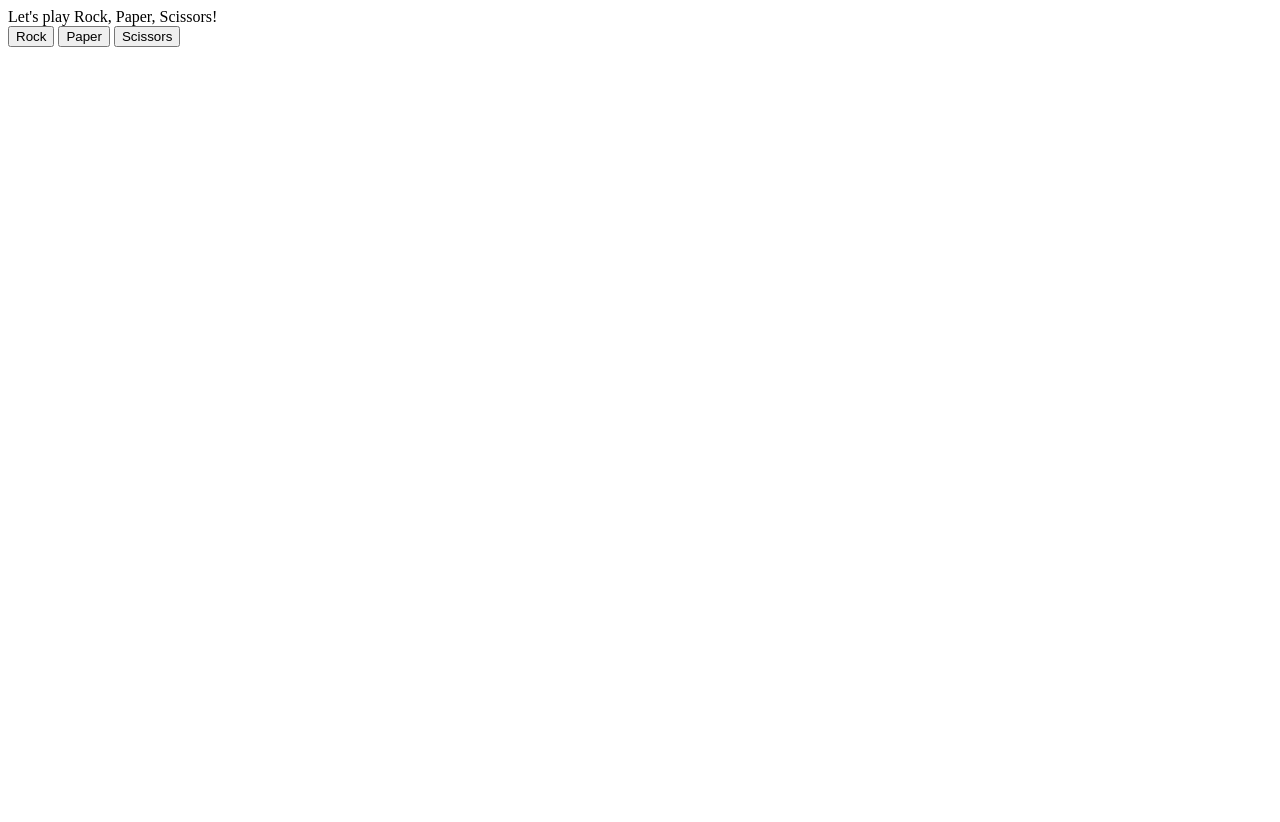
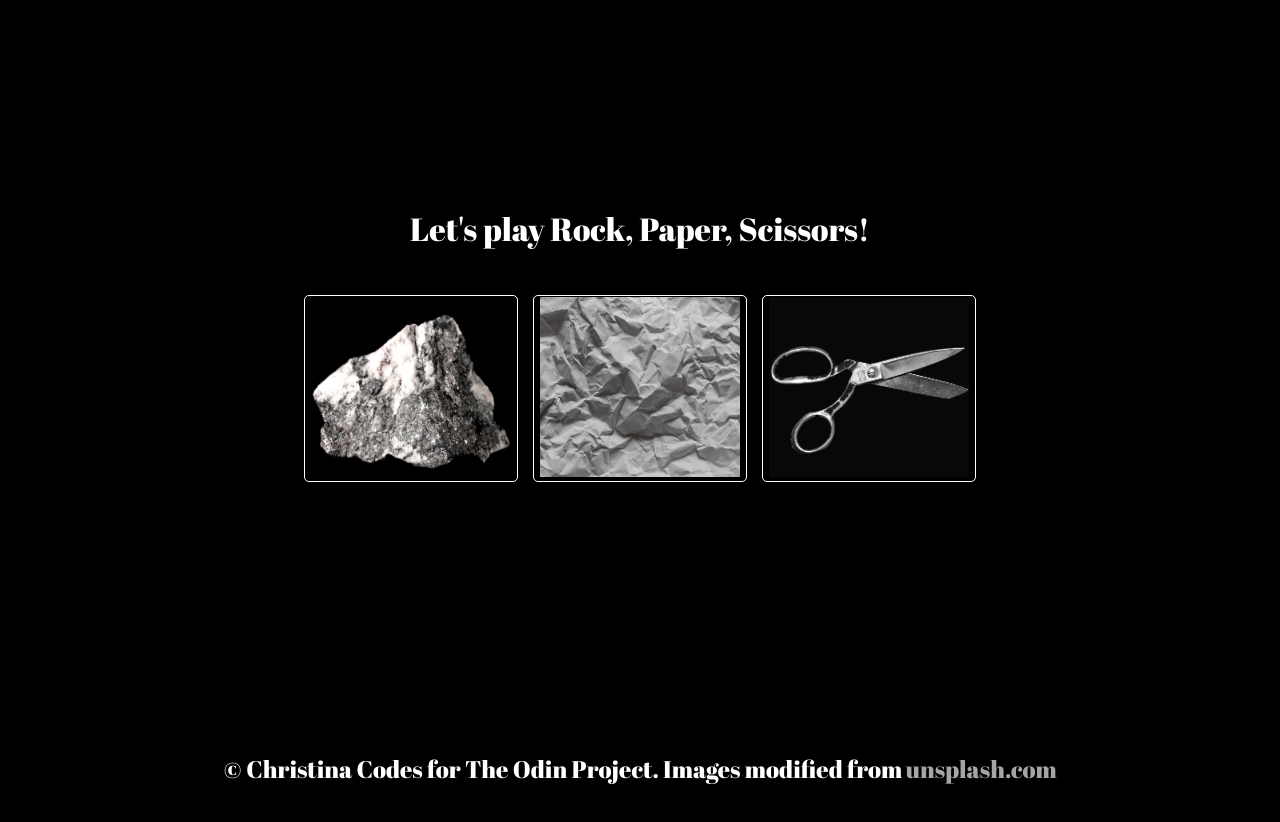
Before and after one commit to Chris-the-duck/odin-rock-paper-scissors, a plain HTML site: page index.html in a window 1280 px wide. Before the commit the page ends 800 px from the top, so only its background shows below. Drawn offline with Linux system fonts and the light colour scheme.

Commit message:
Started making it look nice.

```diff
--- a/index.html
+++ b/index.html
@@ -3,15 +3,21 @@
 <head>
     <meta charset="utf-8">
     <title>Rock, Paper, Scissors</title>
-
+    <link rel="stylesheet" href="styles.css">
+    <script src="scripts.js" defer></script>
 </head>
 <body>
-    <div class="title">Let's play Rock, Paper, Scissors!</div>
-    <button class="rock">Rock</button>
-    <button class="paper">Paper</button>
-    <button class="scissors">Scissors</button>
-    <div class="result"></div>
-    <div class="score"></div>
-<script src="scripts.js"></script>
+    <div class="container">
+        <div class="title">Let's play Rock, Paper, Scissors!</div>
+        <div class="buttonz">
+            <button class="rock"><img src="images/rock.jpg" alt="Rock"></button>
+            <button class="paper"><img src="images/paper.jpg" alt="Paper"></button>
+            <button class="scissors"><img src="images/scissors.jpg" alt="Scissors"></button>
+        </div>
+        <div class="computer"></div>
+        <div class="result"></div>
+        <div class="score"></div>
+        <div class="footer">&copy; Christina Codes for The Odin Project. Images modified from <a href="https://www.unsplash.com" target="_blank">unsplash.com</a></div>
+    </div>
 </body>
 </html>
--- a/scripts.js
+++ b/scripts.js
@@ -20,15 +20,25 @@ const buttons = document.querySelectorAll('button');
 buttons.forEach(button => {
     button.addEventListener('click', () => {
         playRPS(button.className);
+        button.id = 'clicked'; // shamelessly nicking that border transform from the Wes Bos thing, but can't use class name
     });
 });
+buttons.forEach(button => button.addEventListener('transitionend', removeTransition));
+// WIP - this does not work yet
 
 const resultText = document.querySelector('.result');
 const scoreText = document.querySelector('.score');
 
+const rockPic = '<img src="images/rock.jpg" alt="Rock">';
+const paperPic = '<img src="images/paper.jpg" alt="Paper">';
+const scissorPic = '<img src="images/scissors.jpg" alt="Scissors">';
+
 
 // functions
-// balls, I'm going to have to deconstruct game() and stuff it into the other functions now that there's no longer a loop
+function removeTransition(e) {
+    if(e.propertyName !== 'transform') return; //skip if not a transform
+    this.removeAttribute('clicked');
+}
 
 function getWinner(choiceA, choiceB) {
     if (choiceA === choiceB) {
@@ -66,6 +76,8 @@ function declareWinner(playerChoice, computerChoice) {
 function playRPS(buttonInput) {
     let playerChoice = buttonInput;
     let computerChoice = computerPlay();
+   /* computer.textContent = "Computer plays: ";
+    computer.innerHTML += (computerPlay == "rock") ? rockPic : (computerPlay == "scissors") ? scissorPic : paperPic; */
     let round = declareWinner(playerChoice, computerChoice);
     if (round === "player") {
         playerScore += 1;
--- /dev/null
+++ b/styles.css
@@ -0,0 +1,69 @@
+@import url('https://fonts.googleapis.com/css2?family=Abril+Fatface&display=swap');
+
+html {
+    height: 100vh;
+}
+
+body {
+    background-color: #000;
+    color: #FFF;
+    height: 100vh;
+    margin: 0;
+    overflow: hidden;
+    font-family: 'Abril Fatface', serif;
+}
+
+.container {
+    height: 100vh;
+    padding-top: 15%;
+    display: flex;
+    flex-direction: column;
+    align-items: center;
+    font-size: 32px;
+}
+
+div {
+    padding: 15px;
+}
+
+.footer {
+    display: flex;
+    gap: 3px;
+    position: absolute;
+    bottom: 0;
+    font-size: 24px;
+}
+
+a {
+    text-decoration: none;
+    color: #a4a5a7;
+}
+
+a:visited {
+    color: #7d7e80;
+}
+
+img {
+    width: 200px;
+    height: 180px;
+}
+
+button {
+    border: 1px solid white;
+    border-radius: 5px;
+    background: 0;
+    outline: 0;
+    transition: all .07s ease;
+}
+
+.buttonz {
+    padding: 30px 0px;
+    display: flex;
+    gap: 15px;
+}
+
+#clicked {
+    transform: scale(1.1);
+    border-color: #ebeaea;
+    box-shadow: 0 0 1rem #e2e2e2;
+}
```
Also changed, not shown: images/paper.jpg (added), images/rock.jpg (added), images/scissors.jpg (added).
